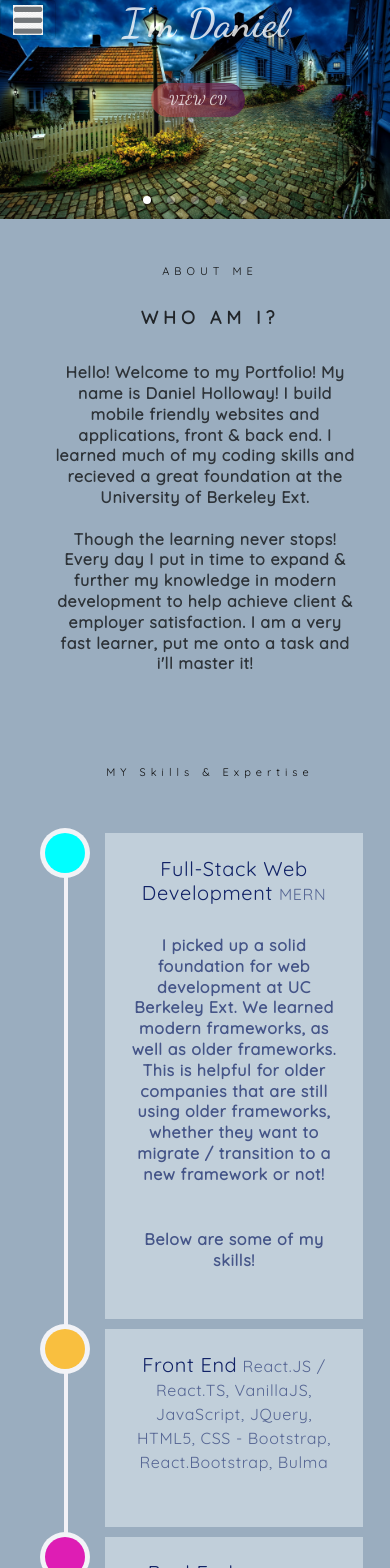
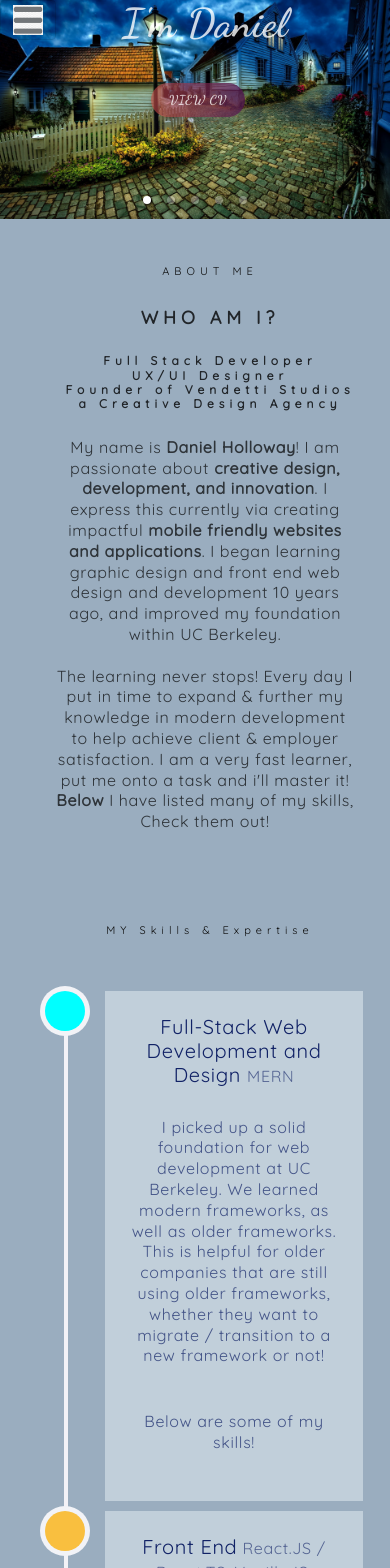
Before and after one commit to VendettiStudios/reactportfolio, a React (Create React App) app: page / in a window 390 px wide. Shown: the top 1568 px of the page. Built offline with nearby package versions, Linux system fonts and the light colour scheme; a web font is replaced by a local one.

Commit message:
About me

```diff
--- a/src/App.css
+++ b/src/App.css
@@ -17,7 +17,6 @@ width:300px;
 
 p{
   color: rgba(0, 0, 0, 0.7);
- font-weight: normal;
 }
 
 
@@ -34,7 +33,7 @@ p{
     font-weight: bold;
   }
   p{
-    font-weight: bolder;
+    font-weight: 500;
   }
   .main{
     margin-top: -40px;
@@ -54,6 +53,9 @@ p{
   }
 
 }
+b {
+    font-weight:700px;
+}
 
 
 /* #669bbc - Blue */
--- a/src/about/About.module.css
+++ b/src/about/About.module.css
@@ -1,3 +1,6 @@
+b {
+    font-weight:700;
+}
 .box{
     margin:15px;
     margin-top: 40px;
@@ -8,7 +11,7 @@
     padding:20px;
 }
 
-.br{
+br{
     margin-top: 20px;
 }
 
@@ -30,6 +33,16 @@
     text-transform: uppercase;
     letter-spacing: 5px;
     line-height: 1.8;
+    margin-bottom: 20px;
+}
+.descriptor {
+    display: inline-block;
+    font-size: 12px;
+    font-weight: 700;
+    padding:0px 12px;
+    margin-bottom: 5px;
+    margin-left:30px;
+    letter-spacing: 5px;
 }
 .label {
     position: relative;
--- a/src/about/About.tsx
+++ b/src/about/About.tsx
@@ -8,12 +8,13 @@ class About extends Component {
             <div className={classes.box} id="about">
                     <span className={classes.head}>ABOUT ME</span>
                     <h2 className={classes.heading}>Who Am I?</h2>
+                    <h3 className={classes.descriptor}>Full Stack Developer <br/> UX/UI Designer <br/> Founder of Vendetti Studios a Creative Design Agency</h3>
                     <div className={classes.About}>
-                        <p> Hello! Welcome to my Portfolio! My name is <b>Daniel Holloway</b>! I build mobile friendly websites and applications, front & back end. I learned much of my coding skills and recieved a great foundation at the University of Berkeley Ext.
+                        <p>My name is <b>Daniel Holloway</b>! I am passionate about <b>creative design, development, and innovation</b>. I express this currently via creating impactful <b>mobile friendly websites and applications</b>. I began learning graphic design and front end web design and development 10 years ago, and improved my foundation within UC Berkeley.
                         <br/>
                         <br/>
-                        Though the learning never stops! Every day I put in time to expand & further my knowledge in modern development to help achieve client & employer satisfaction.
-                        I am a very fast learner, put me onto a task and i'll master it!
+                        The learning never stops! Every day I put in time to expand & further my knowledge in modern development to help achieve client & employer satisfaction.
+                        I am a very fast learner, put me onto a task and i'll master it! <b>Below</b> I have listed many of my skills, Check them out!
                         </p>
                     </div>
             </div>
--- a/src/skills/Skills.tsx
+++ b/src/skills/Skills.tsx
@@ -19,8 +19,8 @@ class Skills extends Component {
                                         <div className={`${classes.timeline_icon} ${classes.timeline_icon_5}`} >
                                         </div>
                                         <div className={classes.label}>
-                                            <h2>Full-Stack Web Development <span>MERN</span></h2>
-                                            <p>I picked up a solid foundation for web development at UC Berkeley Ext. We learned modern frameworks, as well as older frameworks. This is helpful for older companies that are still using older frameworks, whether they want to migrate / transition to a new framework or not!</p>
+                                            <h2>Full-Stack Web Development and Design <span>MERN</span></h2>
+                                            <p>I picked up a solid foundation for web development at UC Berkeley. We learned modern frameworks, as well as older frameworks. This is helpful for older companies that are still using older frameworks, whether they want to migrate / transition to a new framework or not!</p>
                                             <br />
                                             <p>Below are some of my skills!</p>
                                         </div>
```
